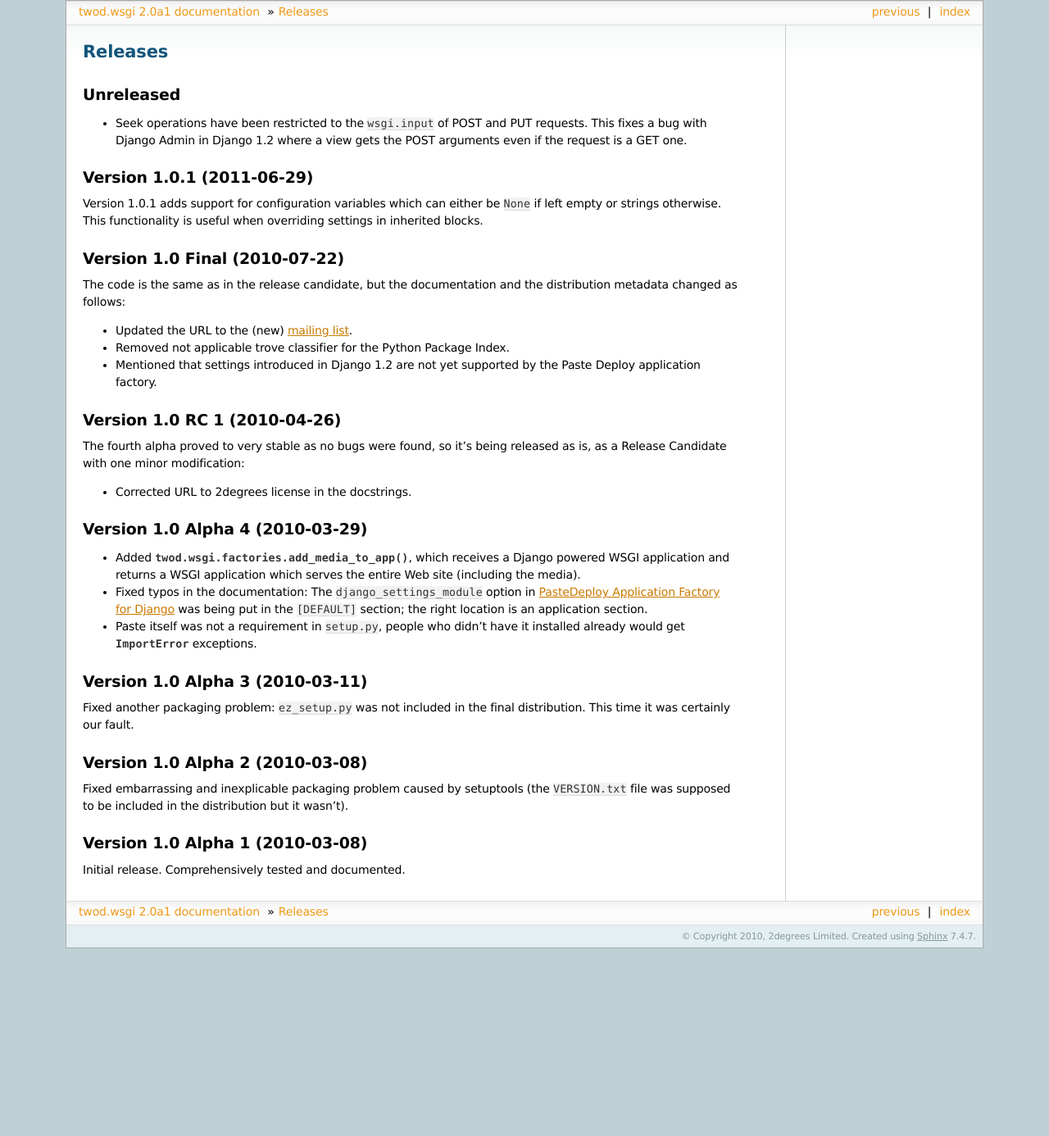
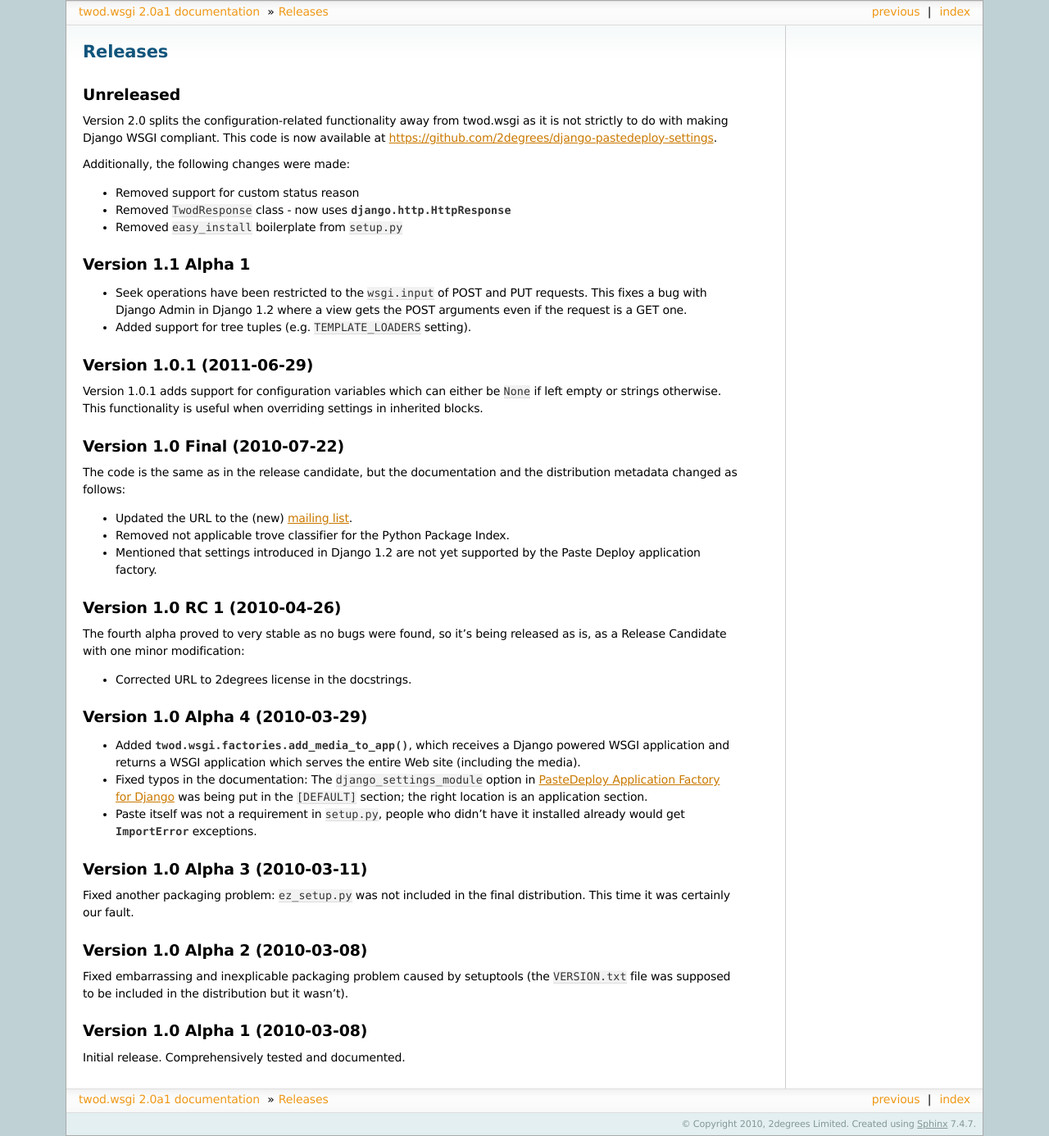
Before and after one commit to 2degrees/django-wsgi, a Sphinx documentation site: the page built from docs/source/changelog.rst, in a window 1280 px wide. Shown: the whole page at 82% size. Built offline with Sphinx 7.4.7, drawn with Linux system fonts in a browser that asks for light colours; a script that is not in the unit is left out; before the commit the page ends 1157 px from its top, so only the background shows below that.

Commit message:
Updated changelog for version 2 differences

```diff
--- a/docs/source/changelog.rst
+++ b/docs/source/changelog.rst
@@ -5,9 +5,24 @@ Releases
 Unreleased
 ==========
 
+Version 2.0 splits the configuration-related functionality away from twod.wsgi
+as it is not strictly to do with making Django WSGI compliant. This code is now
+available at https://github.com/2degrees/django-pastedeploy-settings.
+
+Additionally, the following changes were made:
+
+* Removed support for custom status reason
+* Removed ``TwodResponse`` class - now uses :class:`django.http.HttpResponse`
+* Removed ``easy_install`` boilerplate from ``setup.py``
+
+
+Version 1.1 Alpha 1
+===================
+
 * Seek operations have been restricted to the ``wsgi.input`` of POST and PUT
   requests. This fixes a bug with Django Admin in Django 1.2 where a view
   gets the POST arguments even if the request is a GET one.
+* Added support for tree tuples (e.g. ``TEMPLATE_LOADERS`` setting).
 
 
 Version 1.0.1 (2011-06-29)
```
